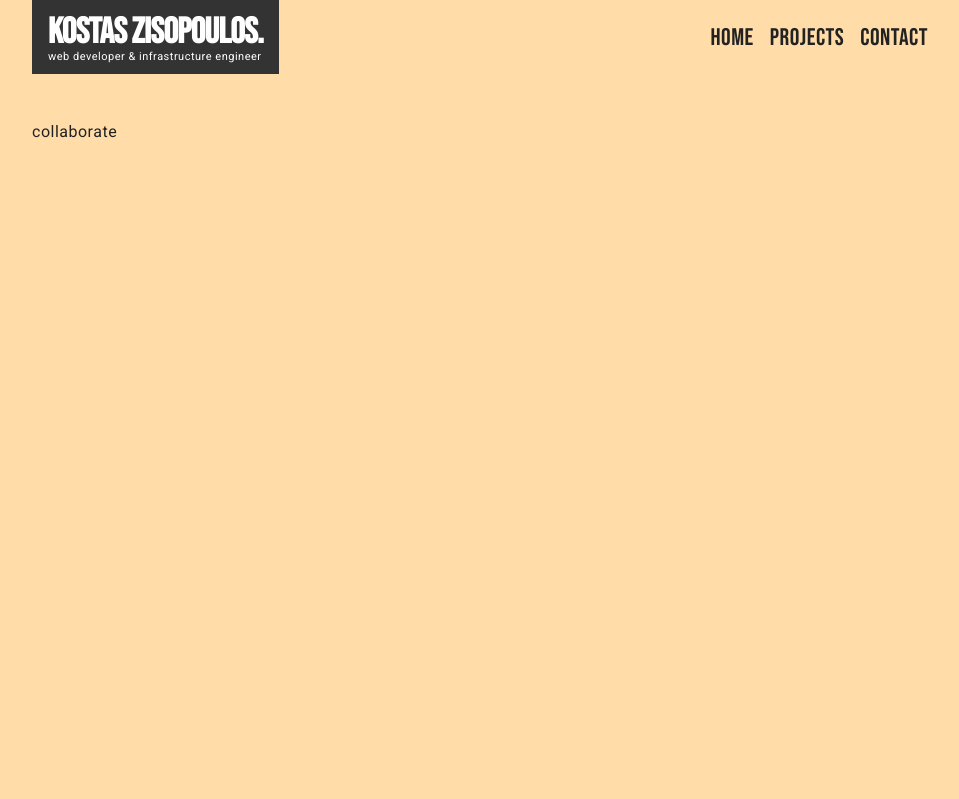
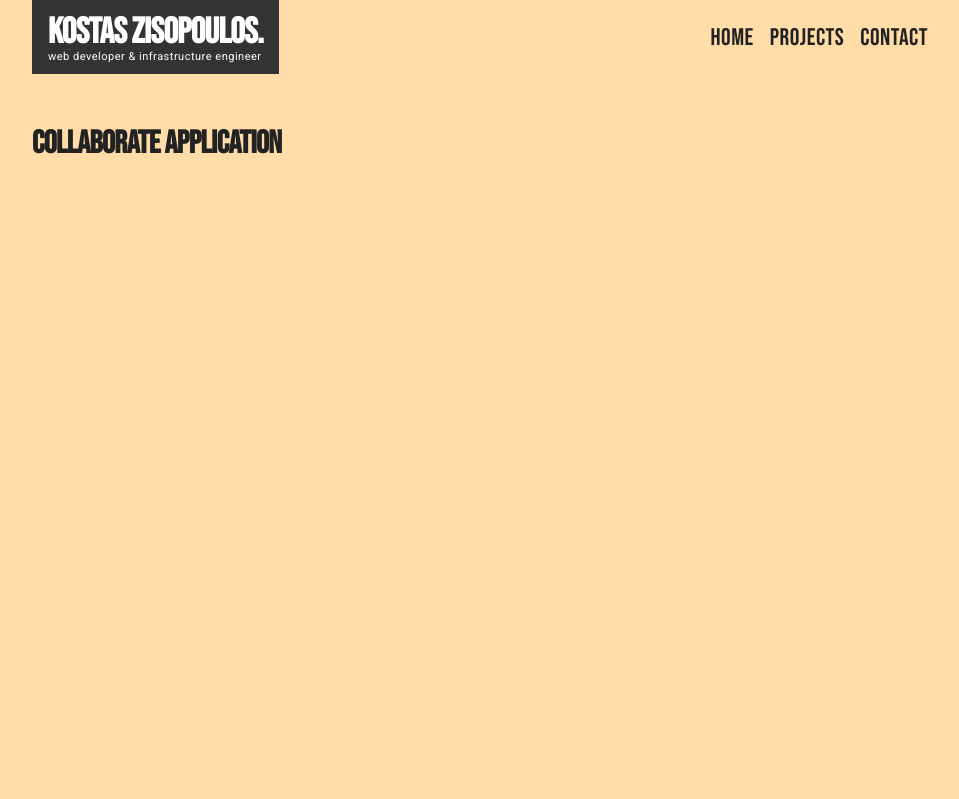
Before and after one commit to kzisopoulos/kostaszisopoulos, a Next.js app: page /projects/collaborate in a window 1280 px wide. Shown: the top 799 px of the page, without its empty margins (160-1119 px from the left). Built offline with nearby package versions, Linux system fonts and the light colour scheme.

Commit message:
Minor positioning fixes

```diff
--- a/components/Navbar.js
+++ b/components/Navbar.js
@@ -41,7 +41,7 @@ const Navbar = () => {
   return (
     <nav className="navbar">
       <Link href="/">
-        <div className="navbar__logo" onClick={() => setOpen(!open)}>
+        <div className="navbar__logo" onClick={() => setOpen(false)}>
           <h1>kostas zisopoulos.</h1>
           <span className="navbar__logo-subtitle">
             web developer & infrastructure engineer
--- a/pages/projects/collaborate.js
+++ b/pages/projects/collaborate.js
@@ -1,7 +1,11 @@
 import React from 'react';
 
 const collaborate = () => {
-  return <div className="page__container">collaborate</div>;
+  return (
+    <div className="page__container">
+      <h1>Collaborate application</h1>
+    </div>
+  );
 };
 
 export default collaborate;
--- a/styles/globals.css
+++ b/styles/globals.css
@@ -191,7 +191,7 @@ nav {
   background-color: #ffdca8;
   top: 80px;
   left: 0;
-  width: 100vw;
+  width: 100%;
   height: calc(100vh - 60px);
   place-items: center;
   z-index: 999;
@@ -232,11 +232,12 @@ footer {
   color: #444;
 }
 .footer__copyright {
+  width: 50%;
   font-size: 10px;
   text-align: center;
   padding-top: 3rem;
+  margin: 0 auto;
 }
-
 /* #E3B748 */
 
 .form__control {
```
